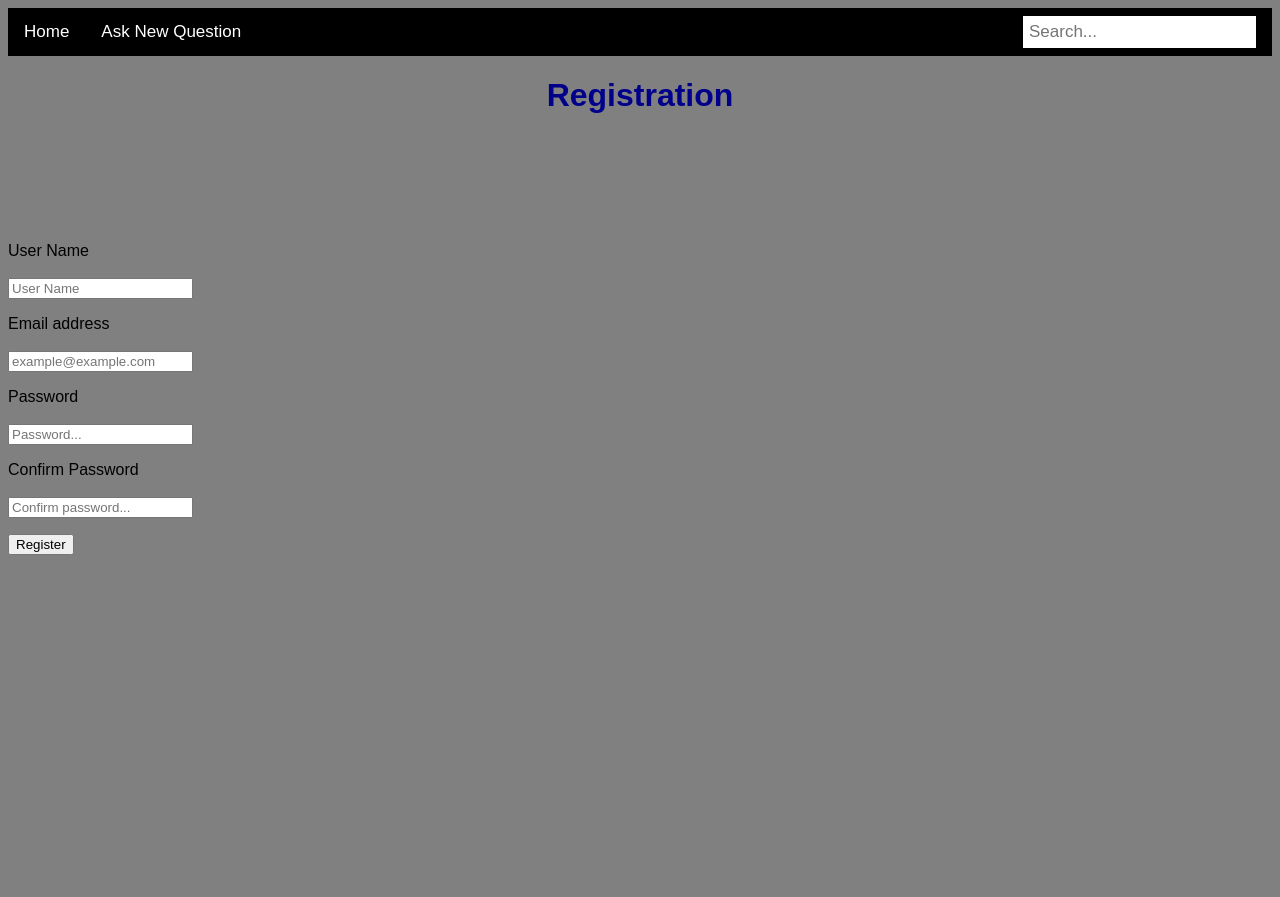
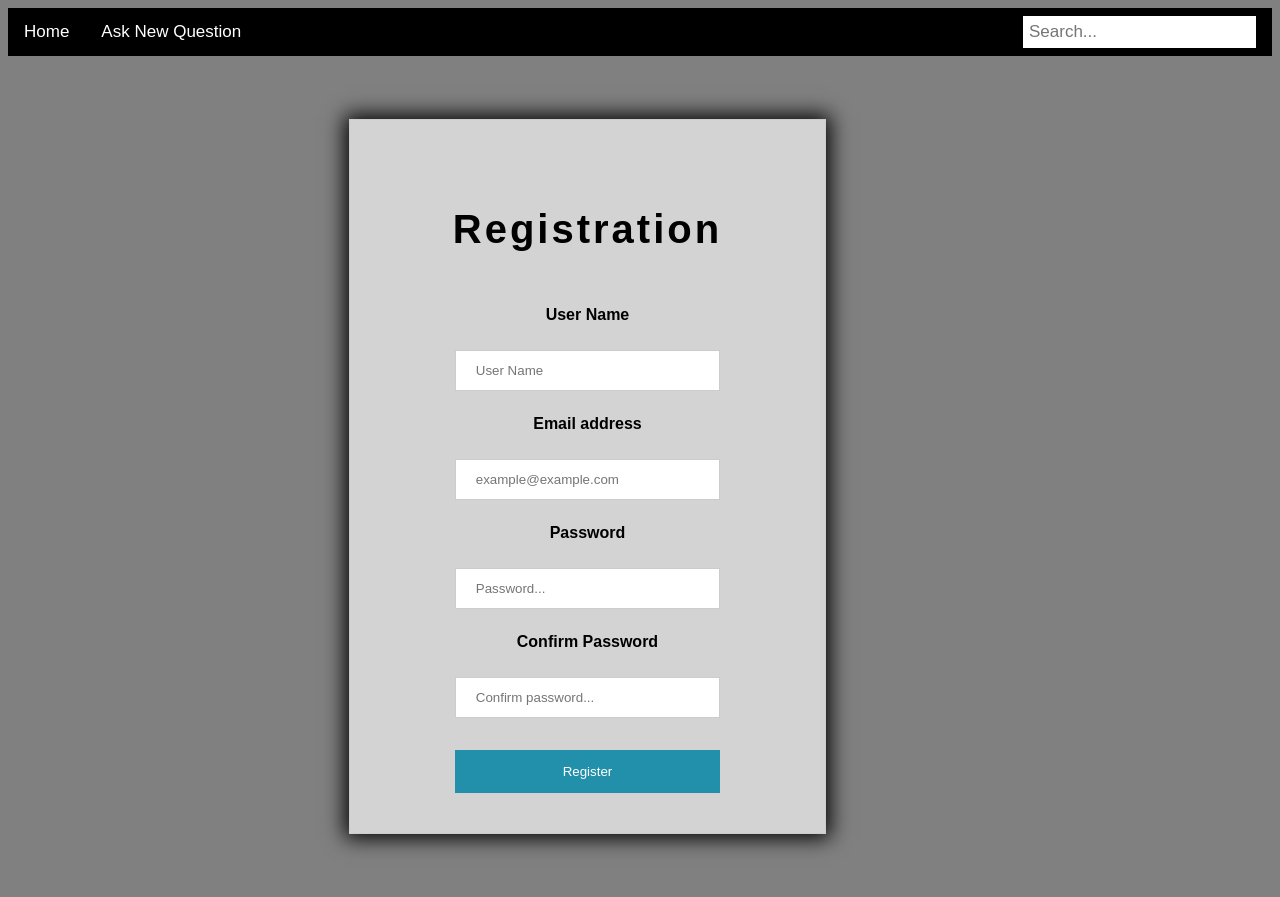
Before and after one commit to Cyntiedred/JinjaNinja, a Flask app: page /registration/ in a window 1280 px wide. Before the commit the page ends 554 px from the top, so only its background shows below. Run offline with Flask 2, Linux system fonts and the light colour scheme.

Commit message:
basic css login and register

```diff
--- a/server.py
+++ b/server.py
@@ -455,6 +455,7 @@ def login():
                 return render_template('login.html', text=text)
 
         text = "False user name or password. Try again!"
+
         return render_template('login.html', text=text)
 
     return render_template('login.html')
--- a/static/css/style.css
+++ b/static/css/style.css
@@ -75,6 +75,22 @@ h1{
     float: right;
 }
 
+i {
+  border: solid black;
+  border-width: 0 3px 3px 0;
+  display: inline-block;
+  padding: 3px;
+}
+
+.up {
+  transform: rotate(-135deg);
+  -webkit-transform: rotate(-135deg);
+}
+
+.down {
+  transform: rotate(45deg);
+  -webkit-transform: rotate(45deg);
+}
 
 body {font-family: Arial, Helvetica, sans-serif;}
 
@@ -146,3 +162,54 @@ body {font-family: Arial, Helvetica, sans-serif;}
   background-color: grey;
   color: white;
 }
+
+.title_registration{
+    font-size: 40px;
+    letter-spacing: 3px;
+    text-align: center;
+}
+
+.registration_form {
+    background-color: lightgrey;
+    color: black;
+    width: 35%;
+    float: initial;
+    padding: 16px;
+    margin: 5% 10% 5% 27%;
+    text-align: center;
+    border: 1px solid #ccc;
+    box-shadow: 0 0 20px 4px black;
+}
+
+.username{
+  width: 60%;
+  padding: 12px 20px;
+  margin: 8px 0;
+  display: inline-block;
+  border: 1px solid #ccc;
+  box-sizing: border-box;
+}
+
+input[type=email], input[type=password] {
+  width: 60%;
+  padding: 12px 20px;
+  margin: 8px 0;
+  display: inline-block;
+  border: 1px solid #ccc;
+  box-sizing: border-box;
+}
+
+.button {
+  background-color: #2290ab;
+  color: white;
+  padding: 14px 20px;
+  margin: 8px 0;
+  border: none;
+  text-align: center;
+  cursor: pointer;
+  width: 60%;
+}
+
+.button:hover {
+  opacity: 0.8;
+}
--- a/templates/registration.html
+++ b/templates/registration.html
@@ -2,31 +2,29 @@
 
 {% block content %}
 
-    <h1>Registration</h1>
 
-    <form name="registration" action="{{ url_for('registration') }}"
+    <form class="registration_form" name="registration" action="{{ url_for('registration') }}"
           method=post>
-        <div class="gap-15"></div>
         <br>
-        <br><h4></h4><br>
+       <h4 class="title_registration">Registration</h4>
         <p>
-            <label for="user_name">User Name</label><br>
-            <br><input required type="text" placeholder="User Name" name="user_name" cols="40" rows="4">
+            <label for="user_name"><b>User Name</b></label><br>
+            <br><input required class="username" type="text" placeholder="User Name" name="user_name" cols="40" rows="4">
         </p>
         <p>
-            <label for="email">Email address</label><br>
+            <label for="email"><b>Email address</b></label><br>
             <br><input required type="email" placeholder="example@example.com" name="email" cols="40" rows="4">
         </p>
         <p>
-            <label for="password">Password</label><br>
+            <label for="password"><b>Password</b></label><br>
             <br><input required type="password" placeholder="Password..." name="pass1" cols="40" rows="4">
         </p>
         <p>
-            <label for="confirm_password">Confirm Password</label><br>
+            <label for="confirm_password"><b>Confirm Password</b></label><br>
             <br><input required type="password" placeholder="Confirm password..." name="pass2" cols="40" rows="4">
         </p>
         <p>
-            <input type="submit" onclick="check_pass()" value="Register">
+            <input class="button" type="submit" onclick="check_pass()" value="Register">
         </p>
         <script>
             function check_pass() {
```
Also changed, not shown: static/css/login.css (added, +56 -0 lines), templates/display.html (+6 -5 lines), templates/login.html (+9 -9 lines).
